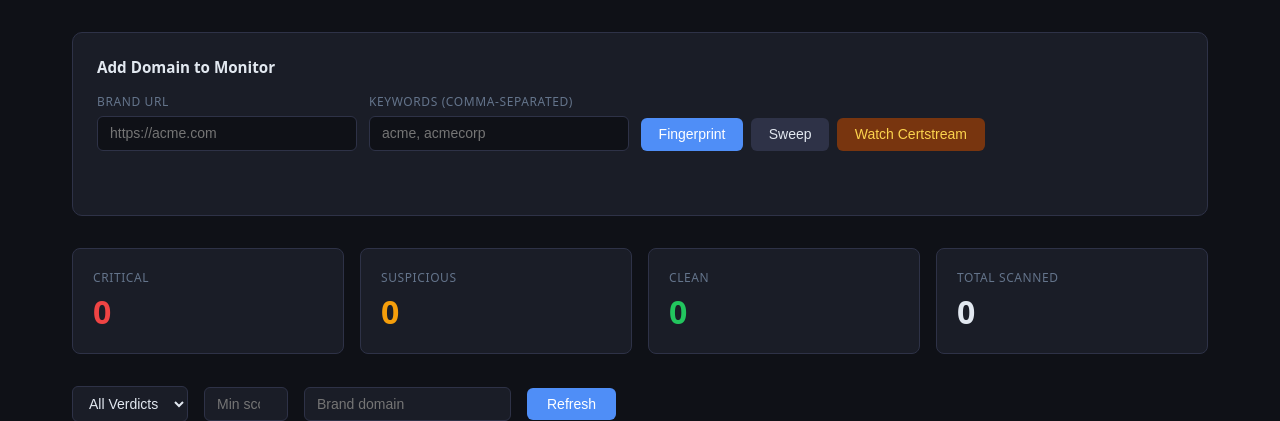
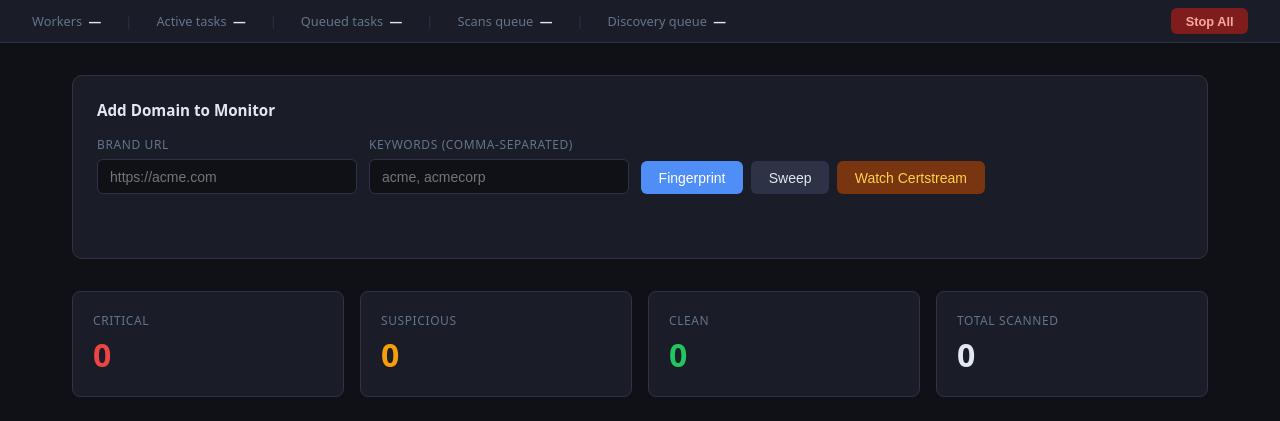
Before and after one commit to MarkoO81/brand-protection-scanner, a FastAPI app: page /dashboard in a window 1280 px wide. Shown: the part 60-481 px from the top of the page. Run offline with FastAPI, Linux system fonts and the light colour scheme; data that the repository does not hold is empty.

Commit message:
feat: worker status bar + stop controls
Backend:
- GET /workers/status — live worker count, active/reserved tasks, queue lengths
- POST /workers/stop  — revoke all active tasks + purge queues
- DELETE /workers/tasks/{task_id} — revoke a single task

Dashboard:
- Persistent status bar under the header: workers online, active tasks,
  queued tasks, scans queue depth, discovery queue depth
- Refreshes every 5 s; colour-coded (green=idle, amber=busy, red=offline)
- "Stop All" button with confirmation dialog

Co-Authored-By: Claude Sonnet 4.6 <noreply@anthropic.com>

```diff
--- a/api/main.py
+++ b/api/main.py
@@ -7,7 +7,7 @@ from fastapi import FastAPI
 from fastapi.middleware.cors import CORSMiddleware
 from fastapi.staticfiles import StaticFiles
 
-from api.routes import brands, dashboard, monitor, results, scan, sweep
+from api.routes import brands, dashboard, monitor, results, scan, sweep, workers
 from core.config import settings
 from core.database import init_db
 
@@ -42,6 +42,7 @@ app.include_router(scan.router)
 app.include_router(sweep.router)
 app.include_router(monitor.router)
 app.include_router(results.router)
+app.include_router(workers.router)
 app.include_router(dashboard.router)
 
 
--- /dev/null
+++ b/api/routes/workers.py
@@ -0,0 +1,92 @@
+"""
+GET  /workers/status  — live worker + queue stats
+POST /workers/stop    — revoke all active tasks + purge queues
+DELETE /workers/tasks/{task_id} — revoke a single task
+"""
+from __future__ import annotations
+
+from fastapi import APIRouter
+
+from core.redis_client import get_redis
+from workers.pipeline import app as celery_app
+
+router = APIRouter(prefix="/workers", tags=["workers"])
+
+QUEUES = ["scans", "discovery", "celery"]
+
+
+async def _queue_lengths() -> dict[str, int]:
+    redis = get_redis()
+    lengths: dict[str, int] = {}
+    for q in QUEUES:
+        lengths[q] = await redis.llen(q)
+    await redis.aclose()
+    return lengths
+
+
+def _inspect() -> dict:
+    """Non-blocking Celery inspect with a short timeout."""
+    inspector = celery_app.control.inspect(timeout=2.0)
+    active   = inspector.active()   or {}
+    reserved = inspector.reserved() or {}
+
+    workers = []
+    for worker_name in set(list(active.keys()) + list(reserved.keys())):
+        active_tasks   = active.get(worker_name, [])
+        reserved_tasks = reserved.get(worker_name, [])
+        workers.append({
+            "name": worker_name,
+            "active_count": len(active_tasks),
+            "reserved_count": len(reserved_tasks),
+            "active_tasks": [
+                {"id": t["id"], "name": t["name"]} for t in active_tasks
+            ],
+        })
+
+    total_active   = sum(w["active_count"]   for w in workers)
+    total_reserved = sum(w["reserved_count"] for w in workers)
+    return {
+        "workers": workers,
+        "total_active": total_active,
+        "total_reserved": total_reserved,
+        "worker_count": len(workers),
+    }
+
+
+@router.get("/status")
+async def worker_status():
+    queue_lengths = await _queue_lengths()
+    inspect_data  = _inspect()
+    return {
+        **inspect_data,
+        "queues": queue_lengths,
+    }
+
+
+@router.post("/stop")
+async def stop_all():
+    """Revoke every active/reserved task and purge all queues."""
+    inspector = celery_app.control.inspect(timeout=2.0)
+    active   = inspector.active()   or {}
+    reserved = inspector.reserved() or {}
+
+    revoked = []
+    for tasks in list(active.values()) + list(reserved.values()):
+        for task in tasks:
+            celery_app.control.revoke(task["id"], terminate=True, signal="SIGTERM")
+            revoked.append(task["id"])
+
+    purged = celery_app.control.purge()
+
+    return {
+        "revoked_tasks": len(revoked),
+        "purged_messages": purged,
+        "message": "All active tasks revoked and queues purged.",
+    }
+
+
+@router.delete("/tasks/{task_id}")
+async def stop_task(task_id: str):
+    """Revoke a single task by ID."""
+    celery_app.control.revoke(task_id, terminate=True, signal="SIGTERM")
+    return {"task_id": task_id, "message": "Task revoked."}
--- a/dashboard/templates/index.html
+++ b/dashboard/templates/index.html
@@ -167,6 +167,37 @@
     .score-bar-fill  { height: 100%; border-radius: 3px; transition: width 0.3s; }
 
     #loading { text-align: center; padding: 2rem; color: var(--muted); }
+
+    /* ── Status bar ── */
+    .status-bar {
+      background: var(--surface);
+      border-bottom: 1px solid var(--border);
+      padding: 0.5rem 2rem;
+      display: flex;
+      align-items: center;
+      gap: 1.5rem;
+      font-size: 0.8rem;
+      flex-wrap: wrap;
+    }
+    .status-group { display: flex; align-items: center; gap: 0.4rem; color: var(--muted); }
+    .status-group .val { color: var(--text); font-weight: 600; }
+    .status-group .val.alive { color: var(--ok); }
+    .status-group .val.busy  { color: var(--warn); }
+    .status-group .val.dead  { color: var(--danger); }
+    .status-sep { color: var(--border); }
+    .btn-stop {
+      margin-left: auto;
+      background: #7f1d1d;
+      color: #fca5a5;
+      border: none;
+      padding: 0.35rem 0.9rem;
+      border-radius: 6px;
+      cursor: pointer;
+      font-size: 0.8rem;
+      font-weight: 600;
+    }
+    .btn-stop:hover:not(:disabled) { background: #991b1b; }
+    .btn-stop:disabled { opacity: 0.5; cursor: not-allowed; }
   </style>
 </head>
 <body>
@@ -174,6 +205,20 @@
     <div class="dot"></div>
     <h1>Brand Protection Scanner</h1>
   </header>
+
+  <!-- ── Status bar ── -->
+  <div class="status-bar" id="status-bar">
+    <div class="status-group">Workers <span class="val" id="sb-workers">—</span></div>
+    <div class="status-sep">|</div>
+    <div class="status-group">Active tasks <span class="val" id="sb-active">—</span></div>
+    <div class="status-sep">|</div>
+    <div class="status-group">Queued tasks <span class="val" id="sb-queued">—</span></div>
+    <div class="status-sep">|</div>
+    <div class="status-group">Scans queue <span class="val" id="sb-scans">—</span></div>
+    <div class="status-sep">|</div>
+    <div class="status-group">Discovery queue <span class="val" id="sb-discovery">—</span></div>
+    <button class="btn-stop" id="btn-stop-all" onclick="stopAll()">Stop All</button>
+  </div>
 
   <div class="container">
 
@@ -388,6 +433,55 @@
 
     loadResults();
     setInterval(loadResults, 30000);
+
+    // ── Status bar ────────────────────────────────────────────────────────────
+    async function refreshStatus() {
+      try {
+        const res  = await fetch("/workers/status");
+        const data = await res.json();
+
+        const wCount  = data.worker_count  ?? 0;
+        const active  = data.total_active  ?? 0;
+        const reserved= data.total_reserved?? 0;
+        const scans   = data.queues?.scans    ?? 0;
+        const disc    = data.queues?.discovery ?? 0;
+
+        const wEl = document.getElementById("sb-workers");
+        wEl.textContent = wCount;
+        wEl.className   = "val " + (wCount === 0 ? "dead" : active > 0 ? "busy" : "alive");
+
+        const aEl = document.getElementById("sb-active");
+        aEl.textContent = active;
+        aEl.className   = "val " + (active > 0 ? "busy" : "");
+
+        document.getElementById("sb-queued").textContent   = reserved;
+        document.getElementById("sb-scans").textContent    = scans;
+        document.getElementById("sb-discovery").textContent= disc;
+      } catch {
+        // workers unreachable — leave last values
+      }
+    }
+
+    async function stopAll() {
+      if (!confirm("Revoke all active tasks and purge queues?")) return;
+      const btn = document.getElementById("btn-stop-all");
+      btn.disabled = true;
+      btn.textContent = "Stopping…";
+      try {
+        const res  = await fetch("/workers/stop", { method: "POST" });
+        const data = await res.json();
+        toast(`Stopped: ${data.revoked_tasks} tasks revoked, ${data.purged_messages} messages purged.`, "ok");
+      } catch (err) {
+        toast(`Error: ${err.message}`, "err");
+      } finally {
+        btn.disabled = false;
+        btn.textContent = "Stop All";
+        refreshStatus();
+      }
+    }
+
+    refreshStatus();
+    setInterval(refreshStatus, 5000);
   </script>
 </body>
 </html>
```
